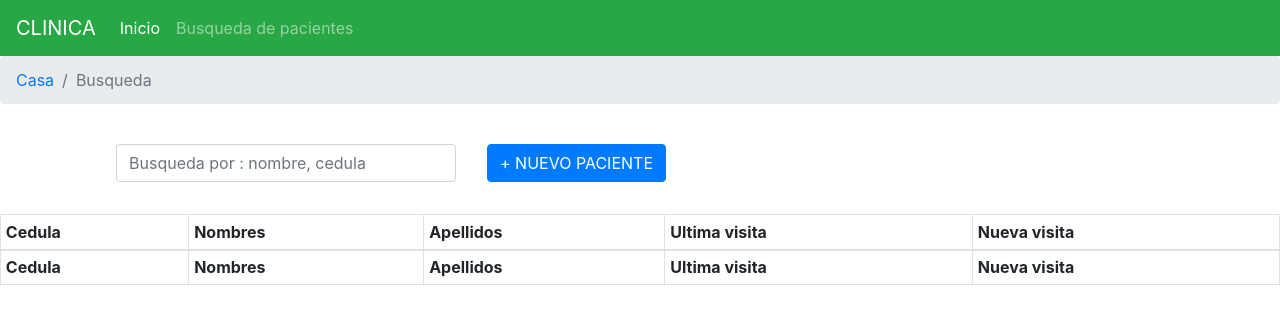
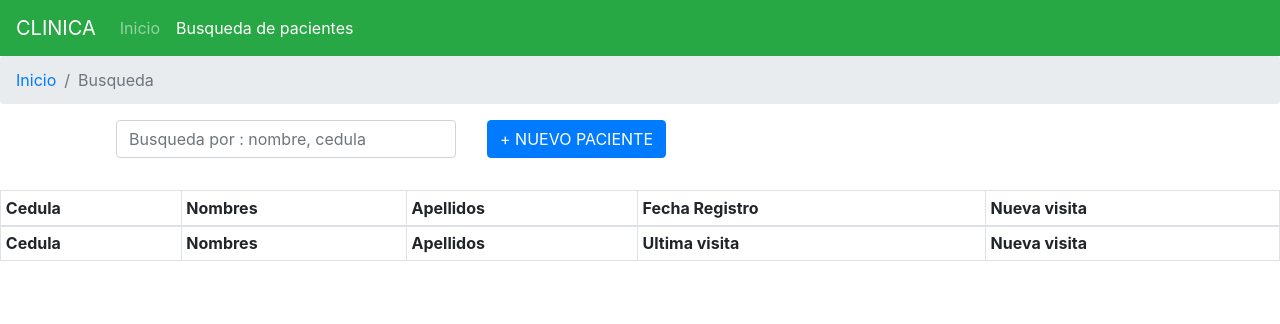
Before and after one commit to MAURI-PROGRAM/PROYECTO_MEDICO, a Django app: page /registros/buscar/ in a window 1280 px wide. Shown: the top 324 px of the page. Run offline with Django 3.2, Linux system fonts and the light colour scheme; lists and menus that the app fills with data are empty; some libraries are stand-ins or nearby versions.

Commit message:
factorizando metodos de busqueda y creacion de nuevo paciente

```diff
--- a/Registros/models.py
+++ b/Registros/models.py
@@ -30,7 +30,7 @@ class Paciente(models.Model):
 	parentesco=models.CharField(max_length=100,verbose_name='Parentesco')
 	telefono_pariente=models.CharField(max_length=9,verbose_name='Telefono del pariente')
 	celular_pariente=models.CharField(max_length=10,verbose_name='Celular del referido')
-	foto=models.ImageField(upload_to='fotos')
+	foto=models.ImageField(upload_to='fotos', null=True,blank=True)
 	fech_creado=models.DateTimeField(auto_now_add=True,verbose_name='Fecha de admision')
 	fech_actualizado=models.DateTimeField(auto_now=True,verbose_name='FECHA DE ACTUALIZACION')
 
--- a/Registros/templates/registros/buscar.html
+++ b/Registros/templates/registros/buscar.html
@@ -1,46 +1,30 @@
-<!DOCTYPE html>
-<html lang="en">
-<head>
-  <meta charset="UTF-8">
-  <title>MAKETA PACIENTES</title>
-  <link rel="stylesheet" href="https://maxcdn.bootstrapcdn.com/bootstrap/4.0.0/css/bootstrap.min.css" integrity="sha384-Gn5384xqQ1aoWXA+058RXPxPg6fy4IWvTNh0E263XmFcJlSAwiGgFAW/dAiS6JXm" crossorigin="anonymous">
-</head>
-<body>
+{% extends 'registros/base.html' %}
 
-<nav class="navbar navbar-expand-lg navbar-dark bg-success" >
-  <button class="navbar-toggler" type="button" data-toggle="collapse" data-target="#navbarTogglerDemo03" aria-controls="navbarTogglerDemo03" aria-expanded="false" aria-label="Toggle navigation">
-    <span class="navbar-toggler-icon"></span>
-  </button>
-  <a class="navbar-brand" href="#">CLINICA</a>
+{% block title %}Página de busqueda{% endblock %}
 
-  <div class="collapse navbar-collapse" id="navbarTogglerDemo03">
-    <ul class="navbar-nav mr-auto mt-2 mt-lg-0">
+{% block principal %}
+<li class="nav-item">
+  <a class="nav-link" href="/registros">Inicio</a>
+</li>
 <li class="nav-item active">
-        <a class="nav-link" href="">Inicio <span class="sr-only">(current)</span></a>
+  <a class="nav-link" href="/registros/buscar">Busqueda de pacientes</a>
 </li>
-      <li class="nav-item">
-        <a class="nav-link" href="#">Busqueda de pacientes</a>
-      </li>
+{% endblock %}
 
-    </ul>
-  </div>
-</nav>
+{% block lista %}
+<li class="breadcrumb-item"><a href="/registros">Inicio</a></li>
+<li class="breadcrumb-item active" aria-current="page">Busqueda</li>
+{% endblock %}
 
-<nav aria-label="breadcrumb">
-  <ol class="breadcrumb">
-    <li class="breadcrumb-item"><a href="">Casa</a></li>
-    <li class="breadcrumb-item active" aria-current="page">Busqueda</li>
-  </ol>
-</nav>
+{% block content %}
 
-<br>
 
 <div class="container">
   <form class="form-inline" method="GET">
     <div class="form-group col col-lg-4 mx-md-3 mb-2">
       <input type="text" class="form-control col col-lg-12" placeholder="Busqueda por : nombre, cedula" onkeyup="ImprimirEnConsola(this)">
     </div>
-  <button type="submit" class="btn btn-primary mb-2">+ NUEVO PACIENTE</button>
+    <a class="btn btn-primary mb-2" href="/registros/nuevopaciente">+ NUEVO PACIENTE</a>
   </form>
 </div>
 <br>
@@ -58,7 +42,7 @@
       <th class="th-sm">Apellidos
         <i class="fa fa-sort float-right" aria-hidden="true"></i>
       </th>
-      <th class="th-sm">Ultima visita
+      <th class="th-sm">Fecha Registro
         <i class="fa fa-sort float-right" aria-hidden="true"></i>
       </th>
       <th class="th-sm">Nueva visita
@@ -87,30 +71,33 @@
 
 
 
-  <script src="https://code.jquery.com/jquery-3.2.1.slim.min.js" integrity="sha384-KJ3o2DKtIkvYIK3UENzmM7KCkRr/rE9/Qpg6aAZGJwFDMVNA/GpGFF93hXpG5KkN" crossorigin="anonymous"></script>
-<script src="https://cdnjs.cloudflare.com/ajax/libs/popper.js/1.12.9/umd/popper.min.js" integrity="sha384-ApNbgh9B+Y1QKtv3Rn7W3mgPxhU9K/ScQsAP7hUibX39j7fakFPskvXusvfa0b4Q" crossorigin="anonymous"></script>
-<script src="https://maxcdn.bootstrapcdn.com/bootstrap/4.0.0/js/bootstrap.min.js" integrity="sha384-JZR6Spejh4U02d8jOt6vLEHfe/JQGiRRSQQxSfFWpi1MquVdAyjUar5+76PVCmYl" crossorigin="anonymous"></script>
+<script src="https://code.jquery.com/jquery-3.2.1.slim.min.js" integrity="sha384-KJ3o2DKtIkvYIK3UENzmM7KCkRr/rE9/Qpg6aAZGJwFDMVNA/GpGFF93hXpG5KkN"
+  crossorigin="anonymous"></script>
+<script src="https://cdnjs.cloudflare.com/ajax/libs/popper.js/1.12.9/umd/popper.min.js" integrity="sha384-ApNbgh9B+Y1QKtv3Rn7W3mgPxhU9K/ScQsAP7hUibX39j7fakFPskvXusvfa0b4Q"
+  crossorigin="anonymous"></script>
+<script src="https://maxcdn.bootstrapcdn.com/bootstrap/4.0.0/js/bootstrap.min.js" integrity="sha384-JZR6Spejh4U02d8jOt6vLEHfe/JQGiRRSQQxSfFWpi1MquVdAyjUar5+76PVCmYl"
+  crossorigin="anonymous"></script>
 
 <script>window.jQuery || document.write(unescape('%3Cscript src="/js_folder/jquery-1.6.1.min.js"%3E%3C/script%3E'))</script>
 <script src="https://ajax.googleapis.com/ajax/libs/jquery/3.3.1/jquery.min.js"></script>
 <script>
-function ImprimirEnConsola(elemento){
+  function ImprimirEnConsola(elemento) {
     var seleccionada = elemento.value;
     console.log(seleccionada);
     $.ajax({
-      data:{'id':seleccionada},
-      url:'/registros/buscar_ajax/',
-      type:'get',
-      success: function(data){
-          var html='';
-          for(var i=0;i<data.length;i++){
-            html +='<tr>'
-            html += "<td>"+data[i].fields.cedula+"</td>";
-            html += "<td>"+data[i].fields.nombre1+"</td>";
-            html += "<td>"+data[i].fields.apellPadre+"</td>";
-            html += "<td>"+data[i].fields.fech_actualizado+"</td>";
-            html += '<td><a class="btn btn-primary" href="/registros/paciente/'+data[i].pk+'">Ingresar</a></td>'
-            html +='</tr>'
+      data: { 'id': seleccionada },
+      url: '/registros/buscar_ajax/',
+      type: 'get',
+      success: function (data) {
+        var html = '';
+        for (var i = 0; i < data.length; i++) {
+          html += '<tr>'
+          html += "<td>" + data[i].fields.cedula + "</td>";
+          html += "<td>" + data[i].fields.nombre1 + "</td>";
+          html += "<td>" + data[i].fields.apellPadre + "</td>";
+          html += "<td>" + data[i].fields.fech_actualizado + "</td>";
+          html += '<td><a class="btn btn-primary" href="/registros/paciente/' + data[i].pk + '">Ingresar</a></td>'
+          html += '</tr>'
           console.log(data[i]);
         }
         var element = document.getElementById("datos");
@@ -119,7 +106,7 @@ function ImprimirEnConsola(elemento){
     });
   }
 </script>
-
+{% endblock %}
 </body>
 
 </html>
--- a/Registros/urls.py
+++ b/Registros/urls.py
@@ -7,6 +7,7 @@ urlpatterns = [
 	path('', views.IndexView.as_view(),name='index'),
 	path('busqueda/<nom>', views.BuscarView.as_view(),name='buscar'),
 	path('paciente/<ident>', views.IngresoView.as_view(),name='paciente'),
+	path('nuevopaciente/', views.Crear_paciente.as_view(),name='pacientes'),
 	path('ecografia/<ident>', views.EcoView.as_view(),name='ecografia'),
 	path('ecomama/<ident>', views.EcomamaCreate.as_view(),name='ecomama'),
 	path('ecoabdomen/<ident>', views.EcoabdomenCreate.as_view(),name='ecoabdomen'),
--- a/Registros/views.py
+++ b/Registros/views.py
@@ -86,6 +86,14 @@ class EcoobstetricoCreate(CreateView):
             'paciente':paciente,
         }
 
+class Crear_paciente(CreateView):
+    model = Paciente
+    fields='__all__'
+    template_name='registros/paciente_form.html'
+    success_url = '/registros/buscar'
+    success_message = 'Paciente creado correctamente'
+
+
 class EcorenalCreate(CreateView):
     model=ecografiaRenal
     fields='__all__'
@@ -132,20 +140,6 @@ def get_info(request):
     return render(request, 'registros/form1.html', {'form': form})
 
 
-class Crear_paciente():
-    initial = {'key': 'value'}
-    template_name = 'form_template.html'
-
-    def get(self, request, *args, **kwargs):
-        form = self.form_class(initial=self.initial)
-        return render(request, self.template_name, {'form': form})
-
-    def post(self, request, *args, **kwargs):
-        form = self.form_class(request.POST)
-        if form.is_valid():
-            return HttpResponseRedirect('/success/')
-        return render(request, self.template_name, {'form': form})
-
 class paciente_new(ListView):
     template_name = 'registros/diagnostivo_list.html'
     def get_queryset(self):
```
Also changed, not shown: Registros/templates/registros/paciente_form.html (+33 -26 lines), db.sqlite3. Lines whose indentation alone changed are shown as unchanged.
